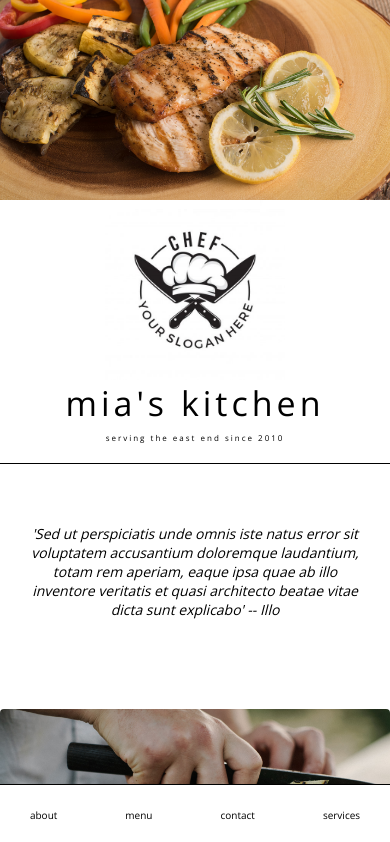
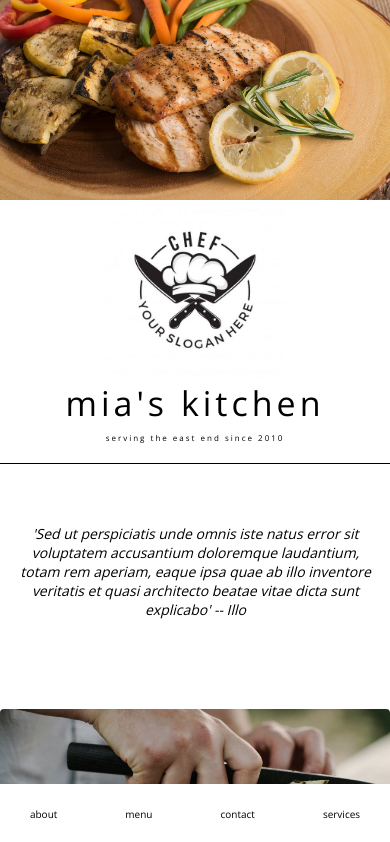
Before and after one commit to mikey-mo/mias-kitchen, a React (Create React App) app: page /about in a window 390 px wide. Shown: the top 842 px of the page. Built offline with nearby package versions, Linux system fonts and the light colour scheme.

Commit message:
tablet media query set up

```diff
--- a/src/views/views.scss
+++ b/src/views/views.scss
@@ -7,7 +7,6 @@
   background-color: white;
 
   &__buttons {
-    border-top: 1px solid black;
     height: 100%;
     display: flex;
     flex-direction: row;
@@ -46,6 +45,7 @@
 
   &__quote {
     margin: 60px auto 90px;
+    width: 90%;
     font-style: italic;
     font-weight: lighter;
     text-align: center;
@@ -80,7 +80,7 @@
       border-radius: 4px;
     }
 
-    @media (max-width: 480px) {
+    @media (max-width: 1050px) {
       padding: 0;
       margin-top: 10px;
       display: block;
```
